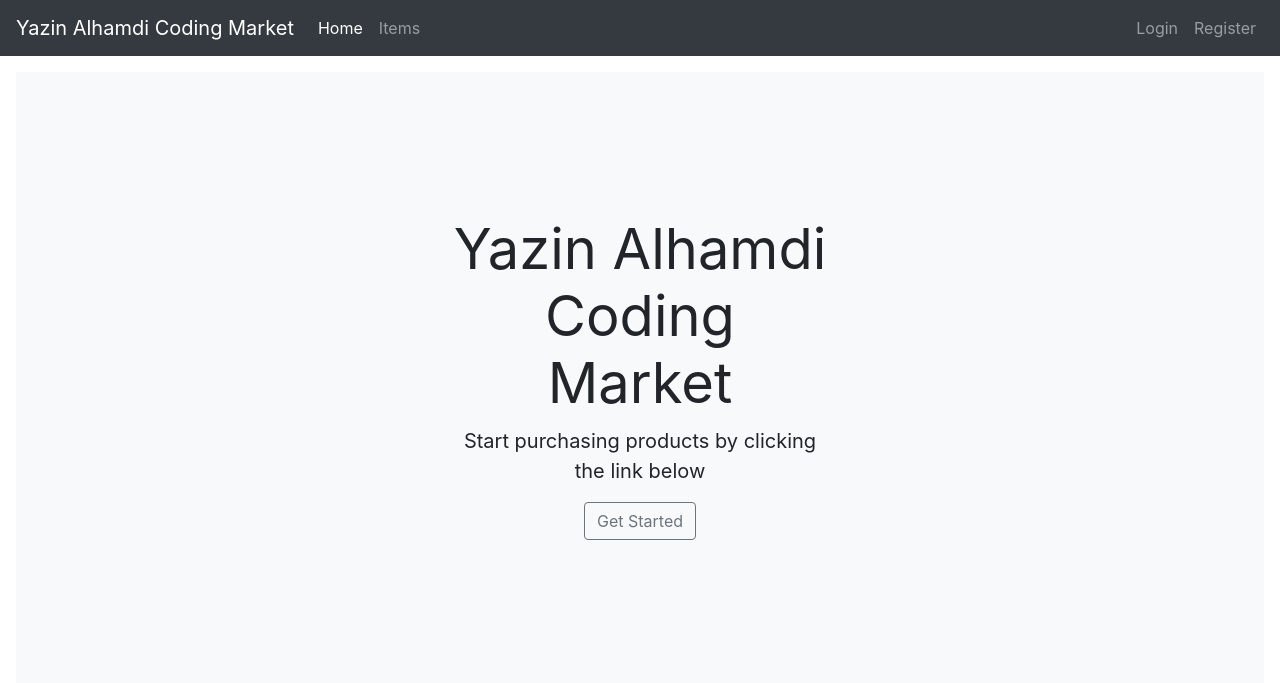
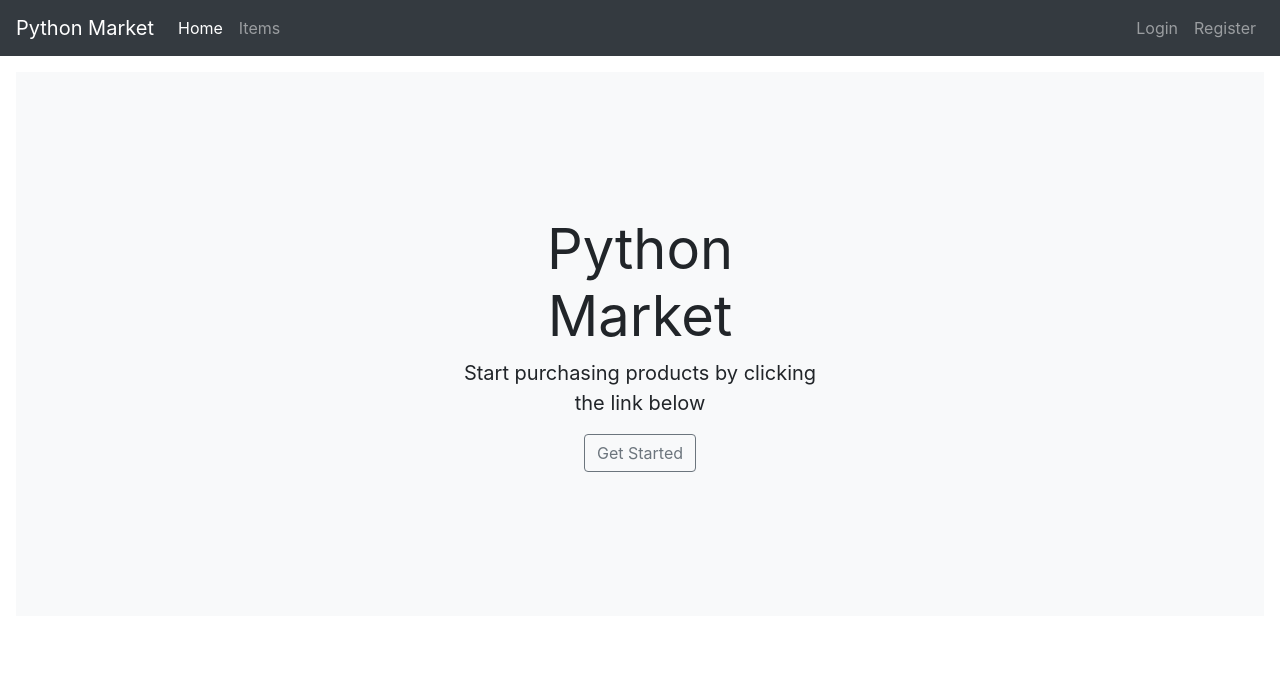
Before and after one commit to YazinAlhamdi/Python-Market, a Django app: page /home/ in a window 1280 px wide. Shown: the top 683 px of the page. Run offline with Django 3.2, Linux system fonts and the light colour scheme; some libraries are stand-ins or nearby versions.

Commit message:
Final Version
- Edit bootstrap

```diff
--- a/main/templates/main/home.html
+++ b/main/templates/main/home.html
@@ -7,7 +7,7 @@ Yazin Website - Home Page
 {% block pageheader %}
 <div class="position-relative overflow-hidden p-3 p-md-5 m-md-3 text-center bg-light">
       <div class="col-md-5 p-lg-5 mx-auto my-5">
-        <h1 class="display-4 font-weight-normal">Yazin Alhamdi Coding Market</h1>
+        <h1 class="display-4 font-weight-normal">Python Market</h1>
         <p class="lead font-weight-normal">Start purchasing products by clicking the link below</p>
         <a class="btn btn-outline-secondary" href="{% url 'items' %}">Get Started</a>
       </div>
--- a/main/templates/main/includes/navbar.html
+++ b/main/templates/main/includes/navbar.html
@@ -1,5 +1,5 @@
 <nav class="navbar navbar-expand-md navbar-dark bg-dark">
-    <a class="navbar-brand" href="{% url 'home' %}">Yazin Alhamdi Coding Market</a>
+    <a class="navbar-brand" href="{% url 'home' %}">Python Market</a>
     <button class="navbar-toggler" type="button" data-toggle="collapse" data-target="#navbarNav">
         <span class="navbar-toggler-icon"></span>
     </button>
--- a/main/templates/main/login.html
+++ b/main/templates/main/login.html
@@ -11,7 +11,7 @@ Login Page
 <body class="text-center">
     <form class="form-signin" method="POST">
         {% csrf_token %}
-        <img class="mb-4" src="https://res.cloudinary.com/jimshapedcoding/image/upload/v1597332609/android-icon-192x192_ove2a7.png" alt="">
+        <img class="mb-4" src="https://i.ibb.co/LdGP8ny/yazin-logo.png" alt="">
         <h1 class="h3 mb-3 font-weight-normal">
             Please sign in
         </h1>
--- a/main/templates/main/register.html
+++ b/main/templates/main/register.html
@@ -10,7 +10,7 @@ Register
 <body class="text-center">
     <form class="form-signin" method="POST">
         {% csrf_token %}
-        <img class="mb-4" src="https://res.cloudinary.com/jimshapedcoding/image/upload/v1597332609/android-icon-192x192_ove2a7.png" alt="">
+        <img class="mb-4" src="https://i.ibb.co/LdGP8ny/yazin-logo.png" alt="">
         <h1 class="h3 mb-3 font-weight-normal">
             Please Create your Account
         </h1>
--- a/main/templates/main/yazin.html
+++ /dev/null
@@ -1,5 +0,0 @@
-<html>
-<head>
-<title>Welcome to Yazin Page</title>
-</head>
-</html>
```
